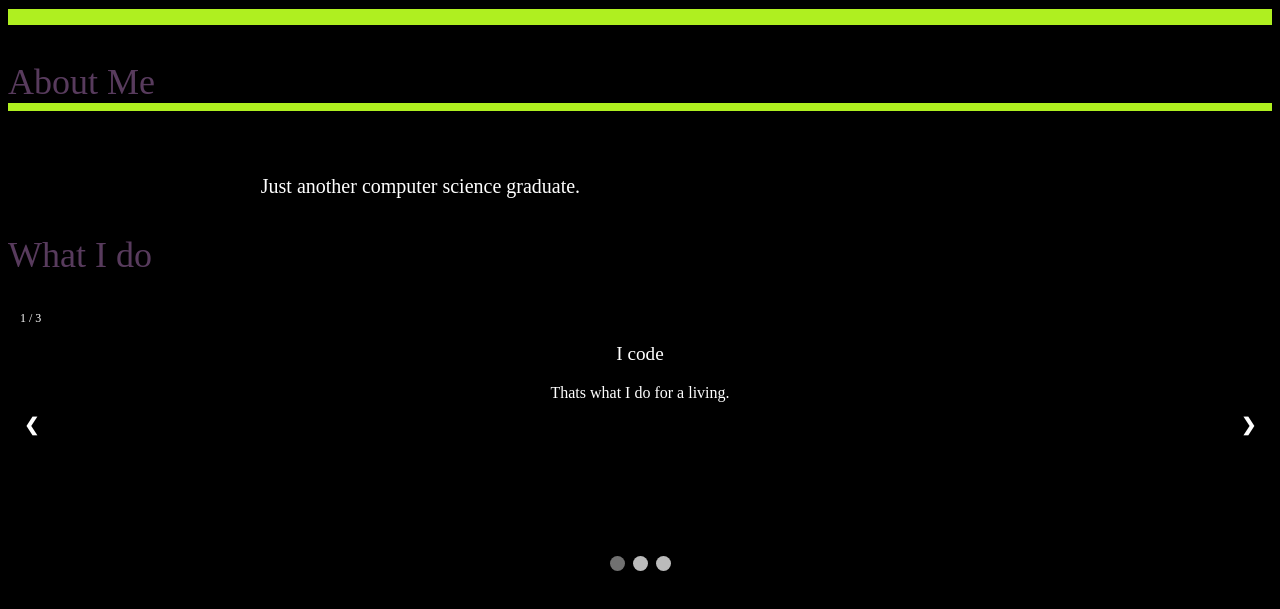
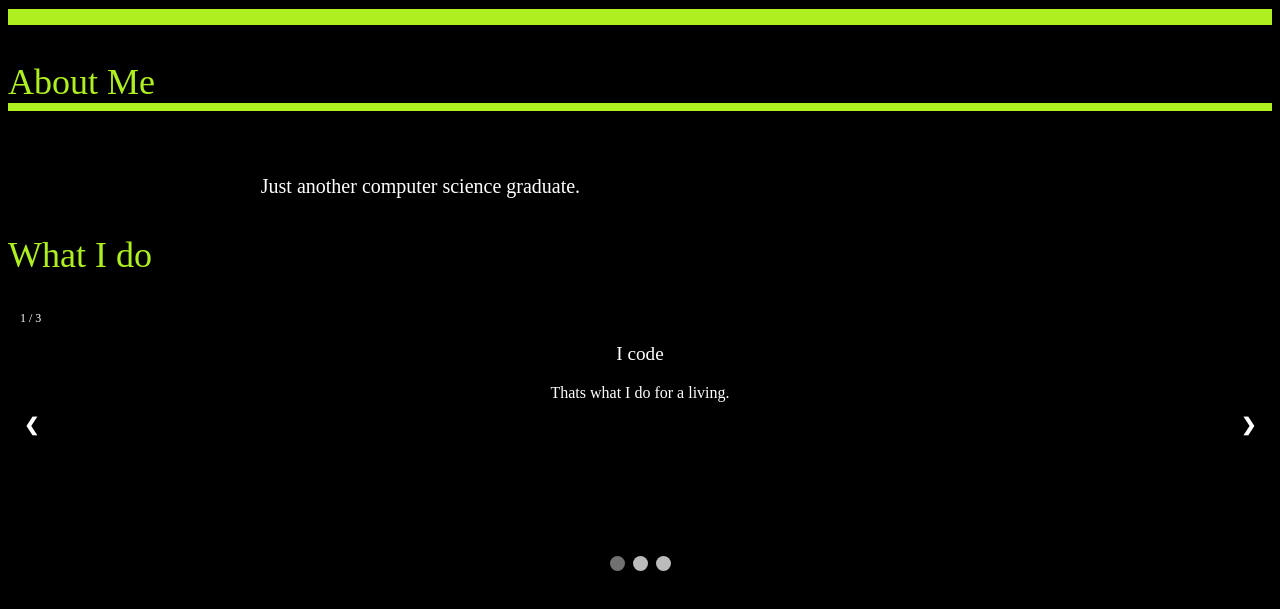
Before and after one commit to jesuriyaa/jeauriyaa.github.io, a plain HTML site: page index.html in a window 1280 px wide. Shown: the part 77-686 px from the top of the page. Drawn offline with Linux system fonts and the light colour scheme.

Commit message:
Update style.css

```diff
--- a/style.css
+++ b/style.css
@@ -96,7 +96,7 @@
 }
 
 .heading{
-  font:36px bold; color:#583b5d;margin-bottom: 0%;
+  font:36px bold; color:#afef20;margin-bottom: 0%;
 }
 
 /*causing errors
```
